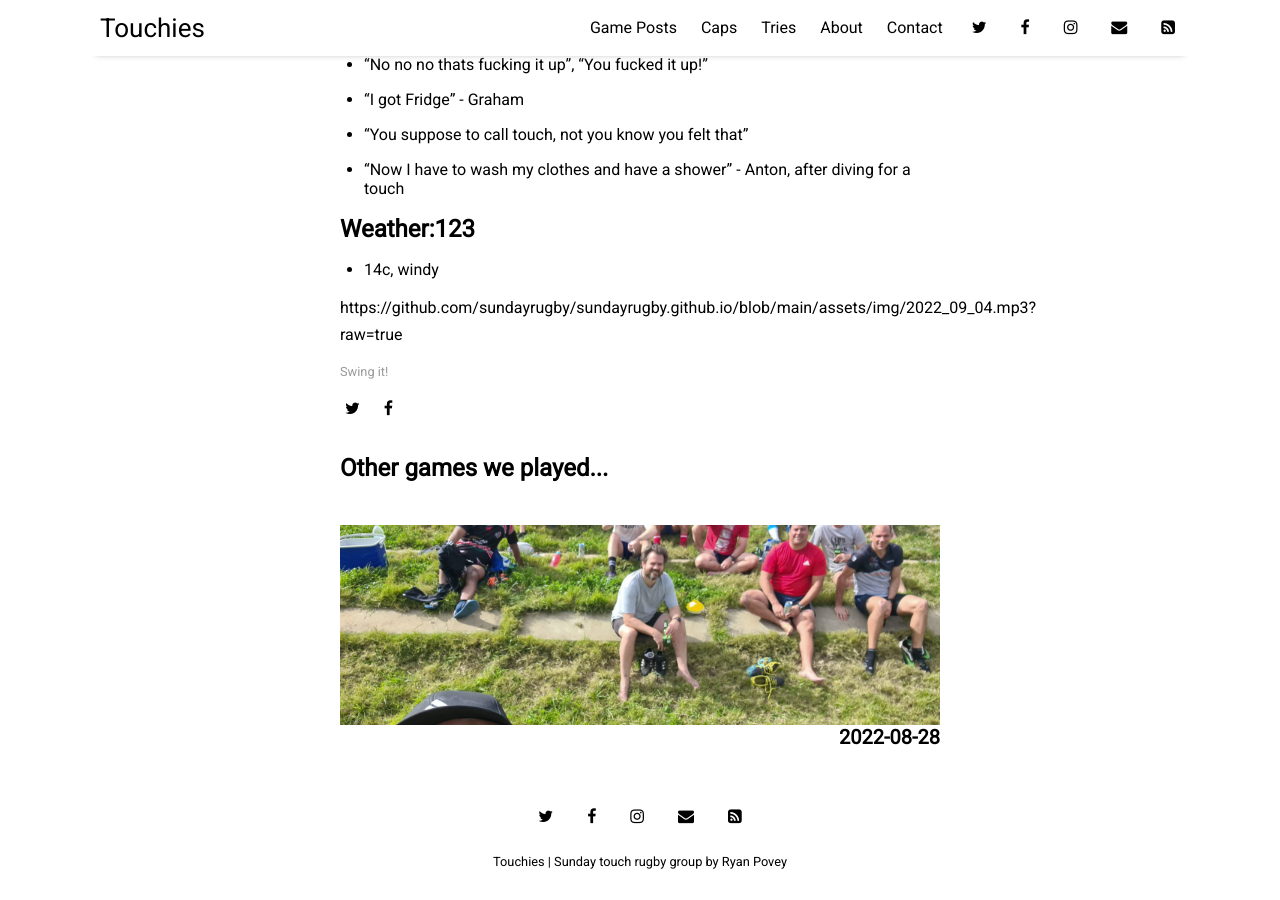
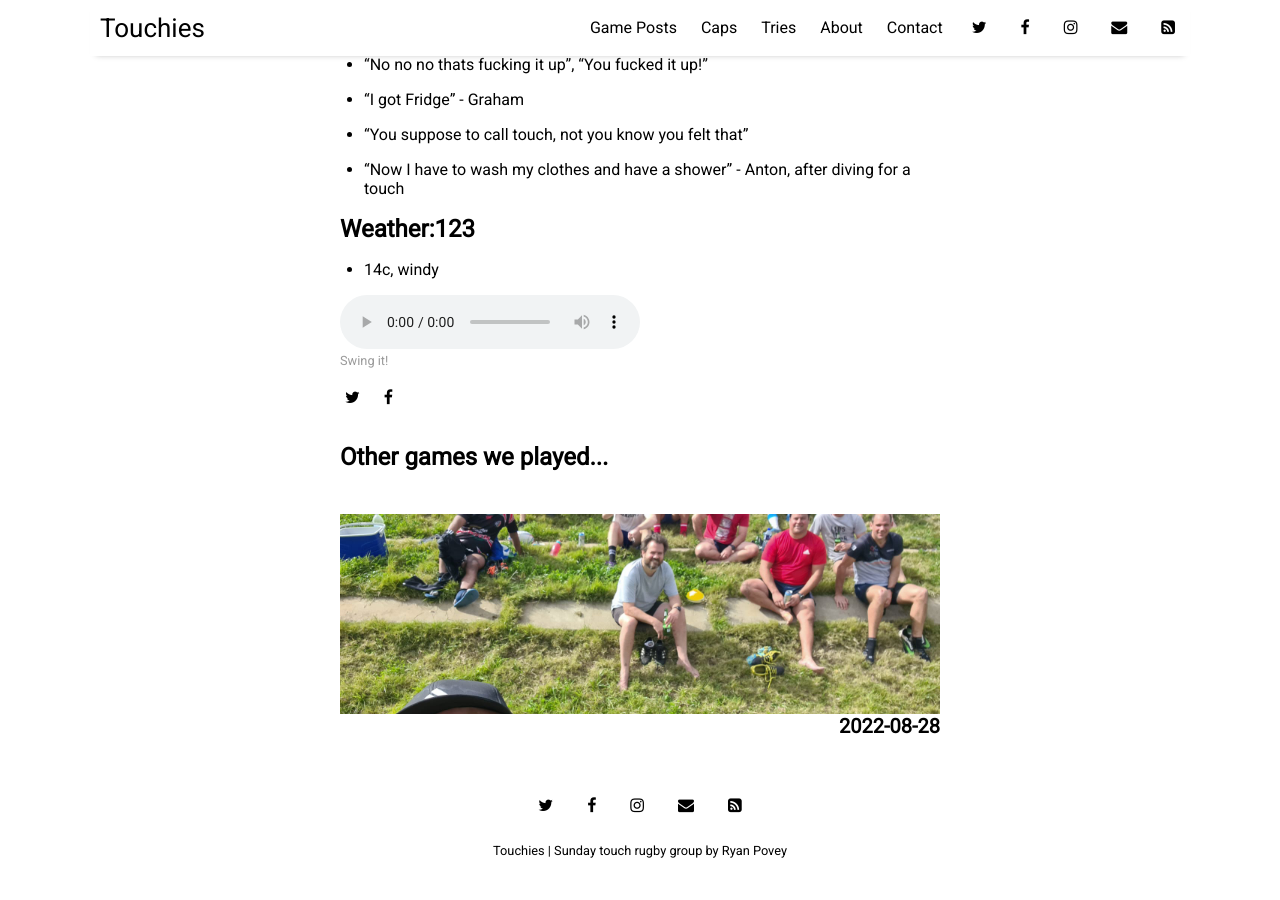
Before and after one commit to sundayrugby/sundayrugby.github.io, a Jekyll site: the page built from _posts/2022-09-04-S.md, in a window 1280 px wide and 900 px high, scrolled down 2257 px. Built offline with Jekyll 4.4.1, drawn with Linux system fonts in a browser that asks for light colours; nearby versions of some CDN libraries.

Commit message:
Update 2022-09-04-S.md

```diff
--- a/_posts/2022-09-04-S.md
+++ b/_posts/2022-09-04-S.md
@@ -89,12 +89,7 @@ image: 2022_09_04.jpg
 * 14c, windy
 
 
-https://github.com/sundayrugby/sundayrugby.github.io/blob/main/assets/img/2022_09_04.mp3?raw=true
 
-
-
-<iframe src="https://github.com/sundayrugby/sundayrugby.github.io/blob/main/assets/img/2022_09_04.mp3?raw=true" allow="autoplay" style="display:none" id="iframeAudio"></iframe>
-
-
-
-<audio ref='Game sounds' src="https://github.com/sundayrugby/sundayrugby.github.io/blob/main/assets/img/2022_09_04.mp3?raw=true" autoPlay loop></audio>
+<audio controls>
+  <source src="https://github.com/sundayrugby/sundayrugby.github.io/blob/main/assets/img/2022_09_04.mp3?raw=true" type="audio/mp3">
+</audio>
```
